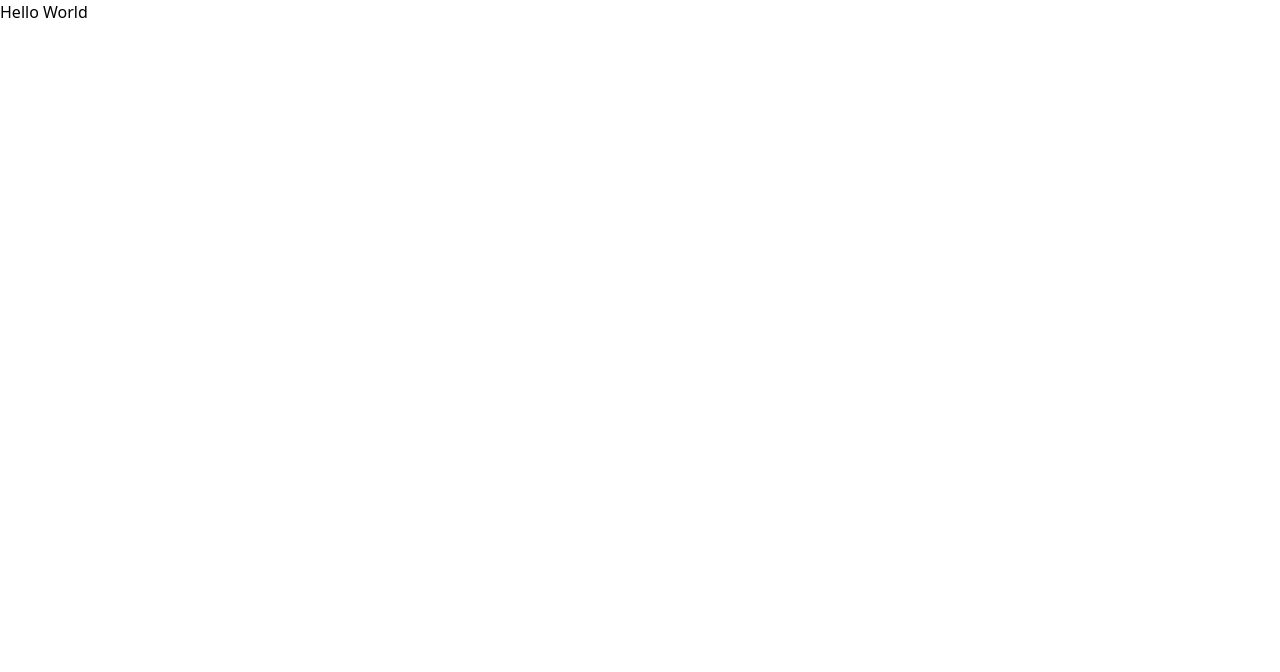
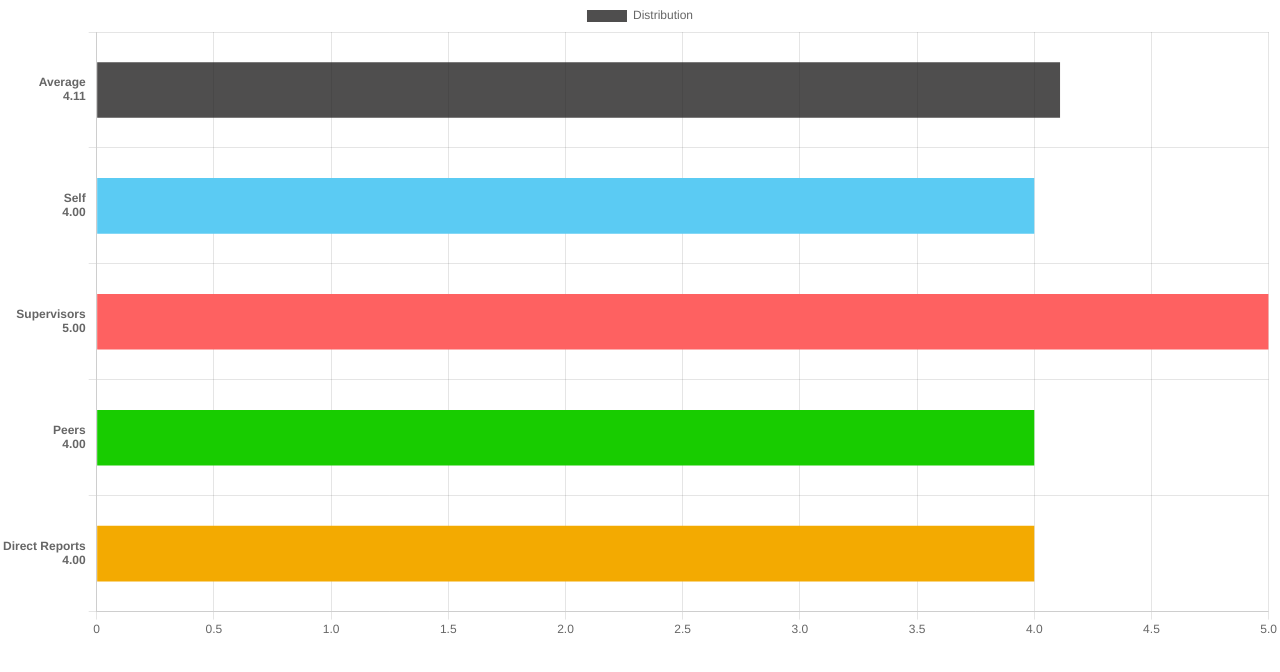
Before and after one commit to tanmayvaij/vignette_clone, a React (Create React App) app: page / in a window 1280 px wide. Shown: the top 672 px of the page. Built offline with nearby package versions, Linux system fonts and the light colour scheme.

Commit message:
added chart

```diff
--- a/package.json
+++ b/package.json
@@ -11,8 +11,10 @@
   "license": "ISC",
   "devDependencies": {
     "autoprefixer": "^10.4.13",
+    "chart.js": "^4.0.1",
     "postcss": "^8.4.19",
     "react": "^18.2.0",
+    "react-chartjs-2": "^5.0.1",
     "react-dom": "^18.2.0",
     "react-scripts": "^5.0.1",
     "tailwindcss": "^3.2.4"
--- a/public/index.html
+++ b/public/index.html
@@ -6,6 +6,8 @@
     <meta charset="UTF-8">
     <meta http-equiv="X-UA-Compatible" content="IE=edge">
     <meta name="viewport" content="width=device-width, initial-scale=1.0">
+
+    <link rel="shortcut icon" href="favicon.jpg" type="image/x-icon">
 
     <title>
         Buy e-vignettes online for Slovenia, Austria, Czech, Slovakia, Hungary 2022
--- a/src/App.jsx
+++ b/src/App.jsx
@@ -1,6 +1,8 @@
+import BarChart from "./BarChart"
+
 const App = () => {
     return (
-        <>Hello World</>
+        <BarChart/>
     )
 }
 
--- /dev/null
+++ b/src/BarChart.jsx
@@ -0,0 +1,78 @@
+import {
+    Chart as ChartJS,
+    CategoryScale,
+    LinearScale,
+    BarElement,
+    Title,
+    Tooltip,
+    Legend,
+} from 'chart.js';
+
+import { Bar } from 'react-chartjs-2';
+
+ChartJS.register(
+    CategoryScale,
+    LinearScale,
+    BarElement,
+    Title,
+    Tooltip,
+    Legend
+);
+
+const options = {
+    indexAxis: 'y', // Changing the index axis to y for converting to horizontal chart
+    scales: {
+        y: {
+            ticks: {
+                font: {
+                    weight: "bold" //this change the font size
+                }
+            }
+        }
+    }
+}
+
+const data = {
+
+    // list of labels / values on the y axis
+    labels: [
+        ['Average', '4.11'],
+        ['Self', '4.00'],
+        ['Supervisors', '5.00'],
+        ['Peers', '4.00'],
+        ['Direct Reports', '4.00']
+    ],
+
+    datasets: [
+        {
+
+            // name of Chart
+            label: 'Distribution',
+
+            // list of data to be plotted on x-axis
+            data: [ 4.11, 4.00, 5.00, 4.00, 4.00 ],
+
+            // background colors of all the bars respectively
+            backgroundColor: [
+                'rgba(27, 25, 25, 0.77)',
+                'rgba(91, 203, 243, 1)',
+                'rgba(254, 97, 97, 1)',
+                'rgba(24, 204, 0, 1)',
+                'rgba(243, 170, 1, 1)'
+            ],
+
+            // width of each bar in %
+            barPercentage: 0.6,
+
+        }
+    ]
+
+}
+
+const BarChart = () => {
+    return (
+        <Bar options={options} data={data} />
+    )
+}
+
+export default BarChart
```
